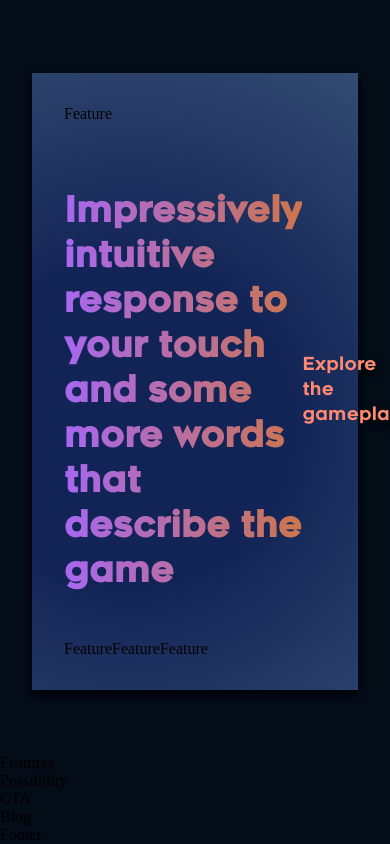
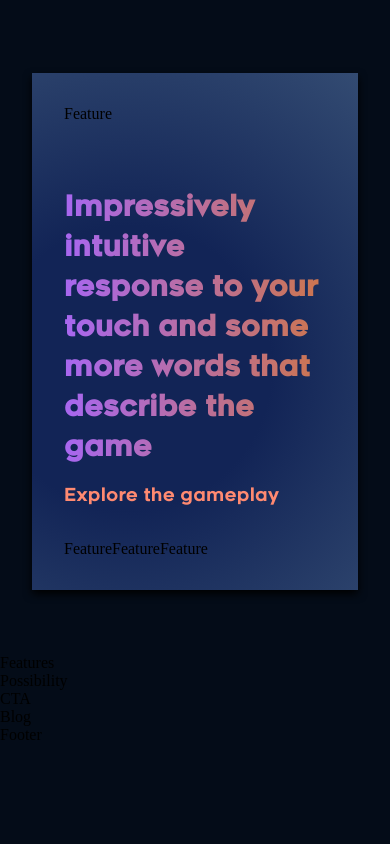
Before and after one commit to JakeDangIt/personal-thing-idk, a React (Create React App) app: page / in a window 390 px wide. Shown: the part 2146-2990 px from the top of the page. After the commit the page ends 2890 px from the top, so only its background shows below. Built offline with nearby package versions, Linux system fonts and the light colour scheme.

Commit message:
media queires that i had to copy

```diff
--- a/src/containers/whatCeleste/whatCeleste.css
+++ b/src/containers/whatCeleste/whatCeleste.css
@@ -59,5 +59,55 @@
     flex-wrap: wrap;
     flex-direction: row;
 
-    margin-top: 3rem;
+    margin-top: 2rem;
 }
+
+.celeste__whatCeleste-container .celeste__features-container__feature {
+    flex: 1;
+    margin: 1rem;
+    min-width: 210px;
+    display: unset;
+    flex-direction: column;
+}
+
+/* Customizing feature component as per needs */
+.celeste__whatCeleste-container .celeste__features-container_feature-text {
+    margin-top: 0.5rem;
+}
+
+@media screen and (max-width: 850px) {
+    .celeste__whatCeleste-heading {
+        flex-direction: column;
+        align-items: flex-start;
+        margin-bottom: 0rem;
+    }
+
+    .celeste__whatCeleste-heading p {
+        margin-top: 1rem;
+    }
+}
+
+@media screen and (max-width: 650px) {
+    /* Customizing feature component as per needs */
+    .celeste__whatCeleste-feature .celeste__features-container__feature {
+        flex-direction: column;
+    }
+
+    /* Customizing feature component as per needs */
+    .celeste__whatCeleste-feature .celeste__features-container_feature-text {
+        margin-top: 0.5rem;
+    }
+
+    .celeste__whatCeleste-heading h1 {
+        font-size: 28px;
+        line-height: 40px;
+    }
+}
+
+@media screen and (max-width: 350px) {
+    /* Customizing feature component as per needs */
+    .celeste__whatCeleste-container .celeste__features-container__feature {
+        margin: 1rem 0;
+        min-width: 100%;
+    }
+}
```
